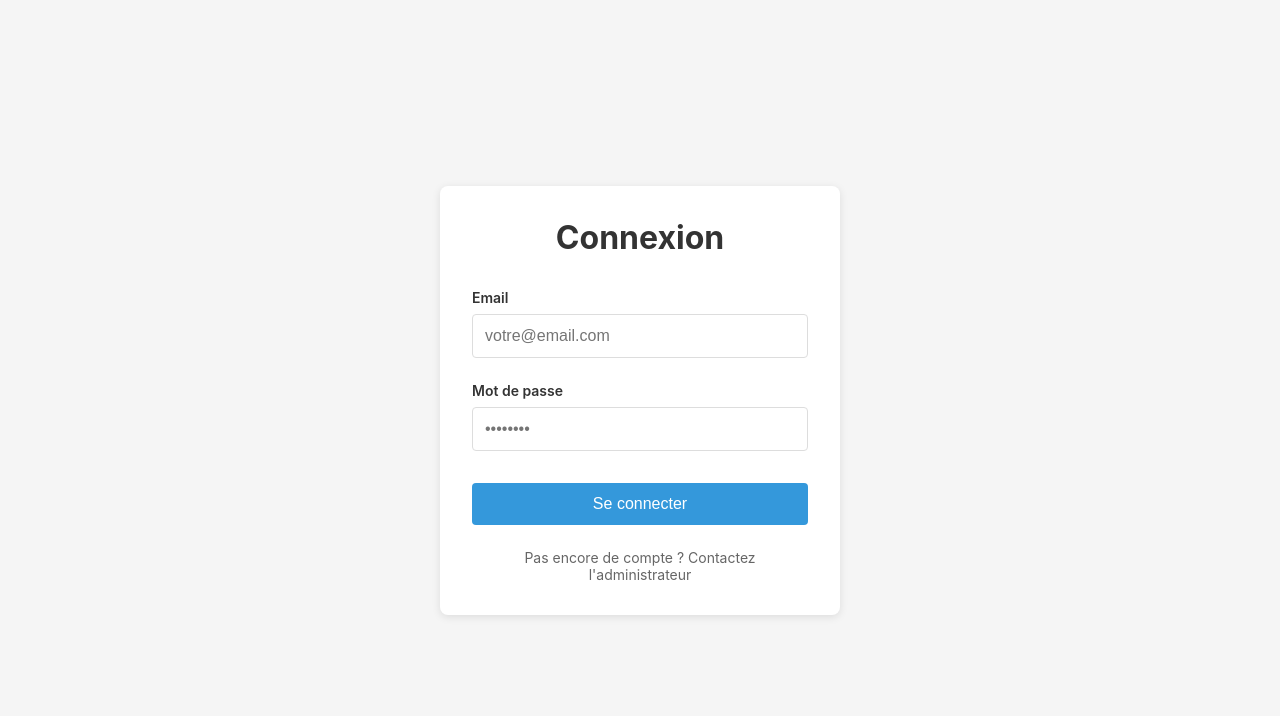
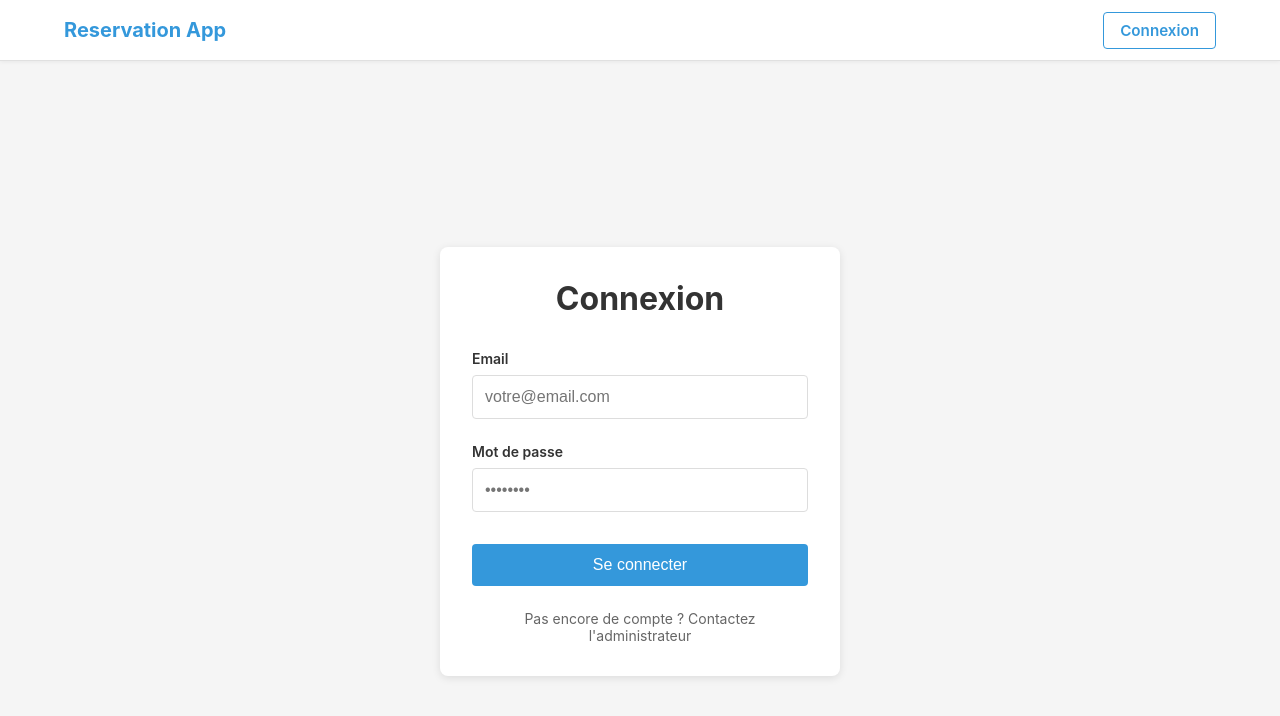
Before and after one commit to elouannasse/r-servation-backend, a Next.js app in the folder frontend/: page /login in a window 1280 px wide. Shown: the top 716 px of the page. Built offline with nearby package versions, Linux system fonts and the light colour scheme; no server answers.

Commit message:
RD-380 Logout system

```diff
--- /dev/null
+++ b/frontend/components/Navbar.tsx
@@ -0,0 +1,92 @@
+import Link from "next/link";
+import { useAuth } from "../context/AuthContext";
+
+export default function Navbar() {
+  const { user, isAuthenticated, logout } = useAuth();
+
+  return (
+    <nav style={styles.nav}>
+      <div style={styles.container}>
+        <Link href="/" style={styles.brand}>
+          Reservation App
+        </Link>
+
+        <div style={styles.links}>
+          {isAuthenticated ? (
+            <>
+              <Link href="/profile" style={styles.link}>
+                {user?.name || "Profil"}
+              </Link>
+              <button onClick={logout} style={styles.logoutBtn}>
+                Déconnexion
+              </button>
+            </>
+          ) : (
+            <Link href="/login" style={styles.loginLink}>
+              Connexion
+            </Link>
+          )}
+        </div>
+      </div>
+    </nav>
+  );
+}
+
+const styles: Record<string, React.CSSProperties> = {
+  nav: {
+    backgroundColor: "#fff",
+    borderBottom: "1px solid #e0e0e0",
+    boxShadow: "0 1px 4px rgba(0,0,0,0.06)",
+    position: "sticky",
+    top: 0,
+    zIndex: 100,
+  },
+  container: {
+    maxWidth: "1200px",
+    margin: "0 auto",
+    padding: "0 1.5rem",
+    height: "60px",
+    display: "flex",
+    alignItems: "center",
+    justifyContent: "space-between",
+  },
+  brand: {
+    fontSize: "1.25rem",
+    fontWeight: "700",
+    color: "#3498db",
+    textDecoration: "none",
+  },
+  links: {
+    display: "flex",
+    alignItems: "center",
+    gap: "1rem",
+  },
+  link: {
+    color: "#555",
+    textDecoration: "none",
+    fontSize: "0.95rem",
+    fontWeight: "500",
+    padding: "0.4rem 0.75rem",
+    borderRadius: "4px",
+    transition: "background-color 0.2s",
+  },
+  loginLink: {
+    color: "#3498db",
+    textDecoration: "none",
+    fontSize: "0.95rem",
+    fontWeight: "600",
+    padding: "0.5rem 1rem",
+    border: "1px solid #3498db",
+    borderRadius: "4px",
+  },
+  logoutBtn: {
+    backgroundColor: "#e74c3c",
+    color: "#fff",
+    border: "none",
+    padding: "0.5rem 1rem",
+    borderRadius: "4px",
+    fontSize: "0.9rem",
+    fontWeight: "500",
+    cursor: "pointer",
+  },
+};
--- /dev/null
+++ b/frontend/context/AuthContext.tsx
@@ -0,0 +1,106 @@
+import {
+  createContext,
+  useContext,
+  useState,
+  useEffect,
+  useCallback,
+  ReactNode,
+} from "react";
+import { useRouter } from "next/router";
+import { getCurrentUser } from "../lib/api";
+
+interface User {
+  name: string;
+  email: string;
+  role: string;
+}
+
+interface AuthContextType {
+  user: User | null;
+  loading: boolean;
+  isAuthenticated: boolean;
+  login: (token: string) => Promise<void>;
+  logout: () => void;
+  setUser: (user: User | null) => void;
+  refreshUser: () => Promise<void>;
+}
+
+const AuthContext = createContext<AuthContextType | undefined>(undefined);
+
+export function AuthProvider({ children }: { children: ReactNode }) {
+  const [user, setUser] = useState<User | null>(null);
+  const [loading, setLoading] = useState(true);
+  const router = useRouter();
+
+  const fetchUser = useCallback(async () => {
+    try {
+      const token = localStorage.getItem("token");
+      if (!token) {
+        setUser(null);
+        setLoading(false);
+        return;
+      }
+      const userData = await getCurrentUser();
+      setUser(userData);
+    } catch {
+      localStorage.removeItem("token");
+      setUser(null);
+    } finally {
+      setLoading(false);
+    }
+  }, []);
+
+  useEffect(() => {
+    fetchUser();
+  }, [fetchUser]);
+
+  const login = useCallback(
+    async (token: string) => {
+      localStorage.setItem("token", token);
+      await fetchUser();
+    },
+    [fetchUser],
+  );
+
+  const logout = useCallback(() => {
+    // 1. Supprimer le JWT du localStorage
+    localStorage.removeItem("token");
+
+    // 2. Supprimer les cookies liés à l'auth (au cas où)
+    document.cookie = "token=; Max-Age=0; path=/;";
+
+    // 3. Clear le state global
+    setUser(null);
+
+    // 4. Rediriger vers /login
+    router.push("/login");
+  }, [router]);
+
+  const refreshUser = useCallback(async () => {
+    await fetchUser();
+  }, [fetchUser]);
+
+  return (
+    <AuthContext.Provider
+      value={{
+        user,
+        loading,
+        isAuthenticated: !!user,
+        login,
+        logout,
+        setUser,
+        refreshUser,
+      }}
+    >
+      {children}
+    </AuthContext.Provider>
+  );
+}
+
+export function useAuth(): AuthContextType {
+  const context = useContext(AuthContext);
+  if (!context) {
+    throw new Error("useAuth must be used within an AuthProvider");
+  }
+  return context;
+}
--- a/frontend/pages/_app.tsx
+++ b/frontend/pages/_app.tsx
@@ -1,13 +1,16 @@
 import type { AppProps } from "next/app";
+import { AuthProvider } from "../context/AuthContext";
 import { ToastContainer } from "../components/Toast";
+import Navbar from "../components/Navbar";
 import "../styles/globals.css";
 
 function MyApp({ Component, pageProps }: AppProps) {
   return (
-    <>
+    <AuthProvider>
       <ToastContainer />
+      <Navbar />
       <Component {...pageProps} />
-    </>
+    </AuthProvider>
   );
 }
 
--- a/frontend/pages/login.tsx
+++ b/frontend/pages/login.tsx
@@ -1,5 +1,6 @@
 import { useState, FormEvent } from "react";
 import { useRouter } from "next/router";
+import { useAuth } from "../context/AuthContext";
 
 export default function Login() {
   const [email, setEmail] = useState<string>("");
@@ -7,6 +8,7 @@ export default function Login() {
   const [loading, setLoading] = useState<boolean>(false);
   const [error, setError] = useState<string | null>(null);
   const router = useRouter();
+  const { login } = useAuth();
 
   const handleSubmit = async (e: FormEvent<HTMLFormElement>) => {
     e.preventDefault();
@@ -29,7 +31,7 @@ export default function Login() {
       }
 
       const data = await response.json();
-      localStorage.setItem("token", data.token);
+      await login(data.token);
       router.push("/profile");
     } catch (err) {
       if (err instanceof Error) {
```
Also changed, not shown: frontend/pages/profile.tsx (+9 -43 lines).
